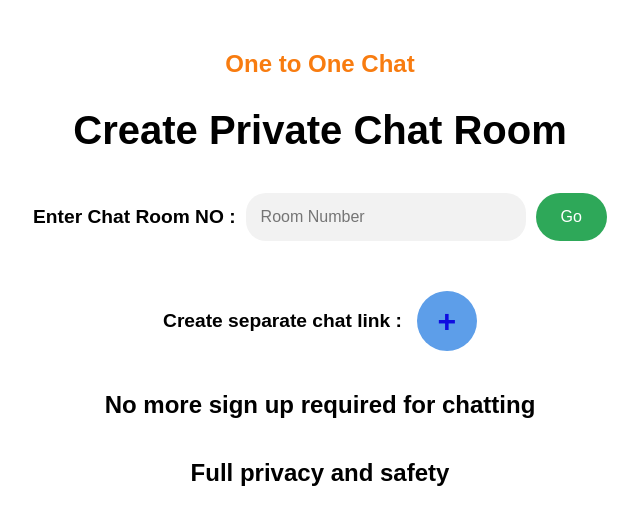
After one commit to Vishalkarhad/chatbox, a Flask app: page / in a window 1280 px wide. The commit adds this page. Shown: the top 530 px of the page, without its empty margins (320-960 px from the left). Run offline with Flask 3, Linux system fonts and the light colour scheme.

Commit message:
add home page

```diff
--- a/app.py
+++ b/app.py
@@ -1,19 +1,36 @@
 from flask import Flask, render_template, request, jsonify
 from flask_socketio import SocketIO, join_room, leave_room, emit
-import time
+import time, random, string
 
 app = Flask(__name__)
 app.config['SECRET_KEY'] = 'replace-with-a-secure-key'
 socketio = SocketIO(app, cors_allowed_origins="*")
 
-# in-memory: { room_id: [ {sender, receiver, text, timestamp}, ... ] }
+# in-memory
 ROOM_MESSAGES = {}
 ROOM_PREVIEWS = {}
-SID_TO_INFO = {}  # { sid: {username, room_id} }
+SID_TO_INFO = {}
+
+@app.route('/')
+def home_page():
+    return render_template('home.html')
 
 @app.route('/chat/<room_id>')
 def chat_page(room_id):
+    if room_id not in ROOM_MESSAGES:
+        return "Room not found", 404
     return render_template('index.html', room_id=room_id)
+
+@app.route('/check_room/<room_id>')
+def check_room(room_id):
+    return jsonify({"exists": room_id in ROOM_MESSAGES})
+
+@app.route('/create_room', methods=['POST'])
+def create_room():
+    room_id = ''.join(random.choices(string.ascii_uppercase + string.digits, k=6))
+    ROOM_MESSAGES[room_id] = []
+    ROOM_PREVIEWS[room_id] = {}
+    return jsonify({"room_id": room_id, "link": f"/chat/{room_id}"})
 
 @app.route('/history/<room_id>/<username>')
 def history(room_id, username):
@@ -36,8 +53,8 @@ def on_register(data):
     if not username or not room_id:
         return
     SID_TO_INFO[request.sid] = {'username': username, 'room_id': room_id}
-    join_room(f"{room_id}_{username}")  # personal room
-    join_room(room_id)  # common chat room
+    join_room(f"{room_id}_{username}")
+    join_room(room_id)
 
     msgs = ROOM_MESSAGES.get(room_id, [])
     user_msgs = [m for m in msgs if m['sender'] == username or m['receiver'] == username]
@@ -72,7 +89,6 @@ def on_send_message(data):
     }
     ROOM_MESSAGES.setdefault(room_id, []).append(msg)
     ROOM_PREVIEWS.setdefault(room_id, {}).pop(sender, None)
-
     emit('new_message', msg, to=room_id)
 
 @socketio.on('typing')
@@ -90,3 +106,6 @@ def on_typing(data):
         ROOM_PREVIEWS.setdefault(room_id, {})[sender] = text
 
     emit('preview', {'from': sender, 'text': text}, to=room_id)
+
+if __name__ == "__main__":
+    socketio.run(app, debug=True)
--- /dev/null
+++ b/static/style.css
@@ -0,0 +1,113 @@
+body {
+  font-family: 'Inria Sans', sans-serif;
+  margin: 0;
+  padding: 0;
+  background: white;
+}
+
+.chat-container {
+  max-width: 1200px;
+  margin: auto;
+  padding: 20px;
+  text-align: center;
+}
+
+.title {
+  font-size: 2.5rem;
+  font-weight: 700;
+  color: black;
+  margin-top: 30px;
+}
+
+.chat-input-group {
+  display: flex;
+  flex-wrap: wrap;
+  justify-content: center;
+  align-items: center;
+  margin-top: 40px;
+  gap: 10px;
+}
+
+.chat-input-group label {
+  font-size: 1.2rem;
+  font-weight: 700;
+}
+
+.chat-input-group input {
+  padding: 15px;
+  border-radius: 20px;
+  border: none;
+  background: #f2f2f2;
+  font-size: 1rem;
+  width: 250px;
+}
+
+.btn-go {
+  padding: 15px 25px;
+  background: #2EA859;
+  color: white;
+  font-size: 1rem;
+  border: none;
+  border-radius: 50px;
+  cursor: pointer;
+}
+.btn-go:hover {
+  background: #1F7A3D;
+}
+
+.chat-create-link {
+  display: flex;
+  justify-content: center;
+  align-items: center;
+  gap: 15px;
+  margin-top: 50px;
+  font-size: 1.2rem;
+  font-weight: 700;
+}
+
+.btn-plus {
+  width: 60px;
+  height: 60px;
+  background: #5D9EE9;
+  color: #100DE0;
+  font-size: 2rem;
+  font-weight: 700;
+  border: none;
+  border-radius: 50%;
+  cursor: pointer;
+}
+.btn-plus:hover {
+  background: #4A8BC7;
+}
+
+.info {
+  font-size: 1.5rem;
+  font-weight: 700;
+  margin-top: 40px;
+}
+
+.highlight {
+  font-size: 1.5rem;
+  font-weight: 700;
+  color: #F87C10;
+  margin-top: 30px;
+}
+
+/* Mobile Responsive */
+@media (max-width: 768px) {
+  .title {
+    font-size: 1.8rem;
+  }
+
+  .chat-input-group {
+    flex-direction: column;
+  }
+
+  .chat-input-group input {
+    width: 100%;
+  }
+
+  .info, .highlight {
+    font-size: 1.2rem;
+  }
+}
--- /dev/null
+++ b/templates/home.html
@@ -0,0 +1,57 @@
+<!DOCTYPE html>
+<html lang="en">
+<head>
+  <meta charset="UTF-8">
+  <meta name="viewport" content="width=device-width, initial-scale=1.0">
+  <title>Create Private Chat Room</title>
+  <link rel="stylesheet" href="{{ url_for('static', filename='style.css') }}">
+</head>
+<body>
+
+<div class="chat-container">
+    <p class="highlight">One to One Chat</p>
+  <h1 class="title">Create Private Chat Room</h1>
+
+  <div class="chat-input-group">
+    <label for="roomNo">Enter Chat Room NO :</label>
+    <input type="text" id="roomNo" placeholder="Room Number">
+    <button class="btn-go">Go</button>
+  </div>
+
+  <div class="chat-create-link">
+    <span>Create separate chat link :</span>
+    <button class="btn-plus">+</button>
+  </div>
+
+  <p class="info">No more sign up required for chatting</p>
+  <p class="info">Full privacy and safety</p>
+</div>
+
+<script>
+document.querySelector('.btn-go').addEventListener('click', async function () {
+    let roomNo = document.getElementById('roomNo').value.trim();
+    if (!roomNo) {
+        alert("Please enter a room number");
+        return;
+    }
+
+    let res = await fetch(`/check_room/${roomNo}`);
+    let data = await res.json();
+    if (data.exists) {
+        window.location.href = `/chat/${roomNo}`;
+    } else {
+        alert("Room not created yet!");
+    }
+});
+
+document.querySelector('.btn-plus').addEventListener('click', async function () {
+    let res = await fetch('/create_room', { method: 'POST' });
+    let data = await res.json();
+    let link = window.location.origin + data.link;
+    alert("Your chat room link: " + link);
+    window.location.href = data.link;
+});
+</script>
+
+</body>
+</html>
```
Also changed, not shown: templates/index.html (+64 -64 lines), templates/static/style.css (added).
